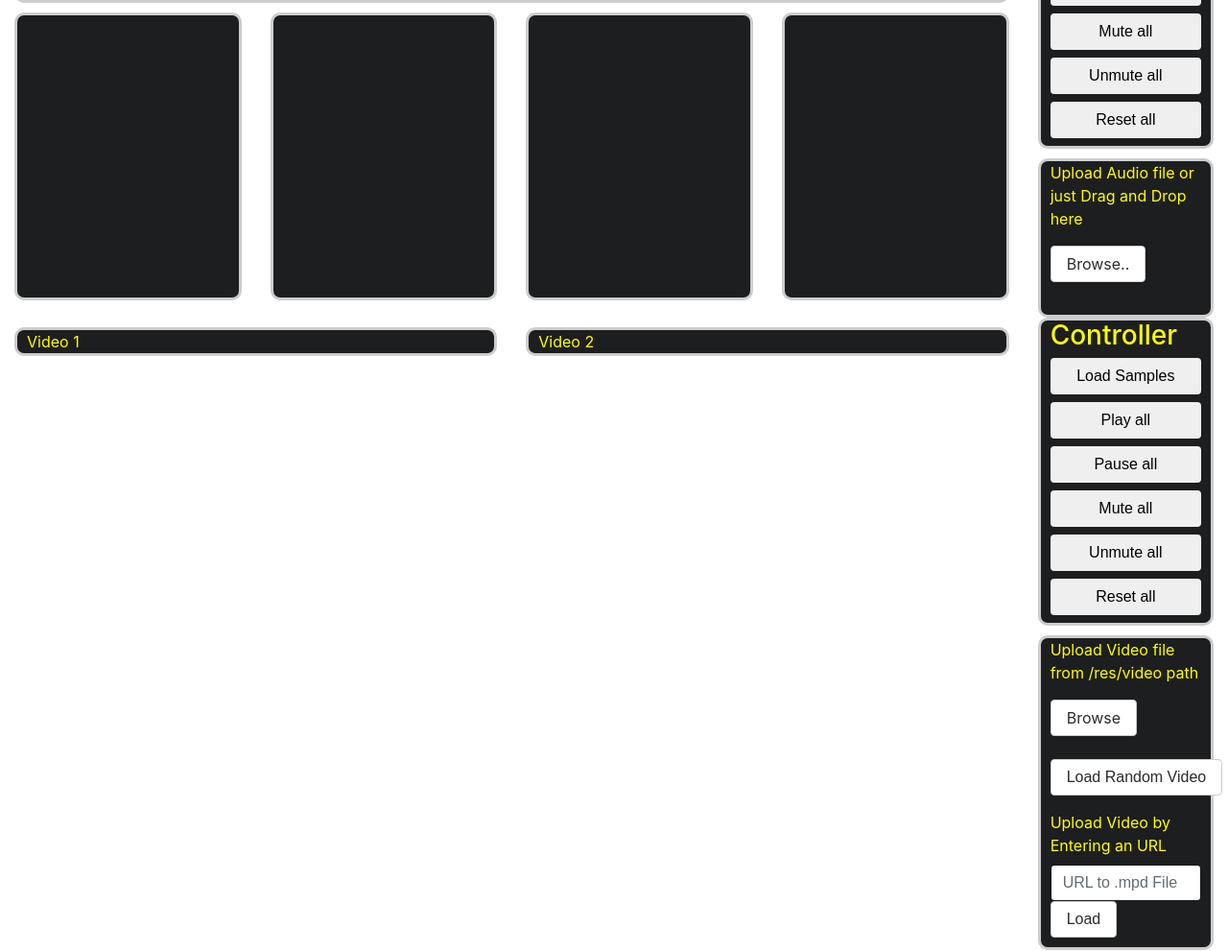
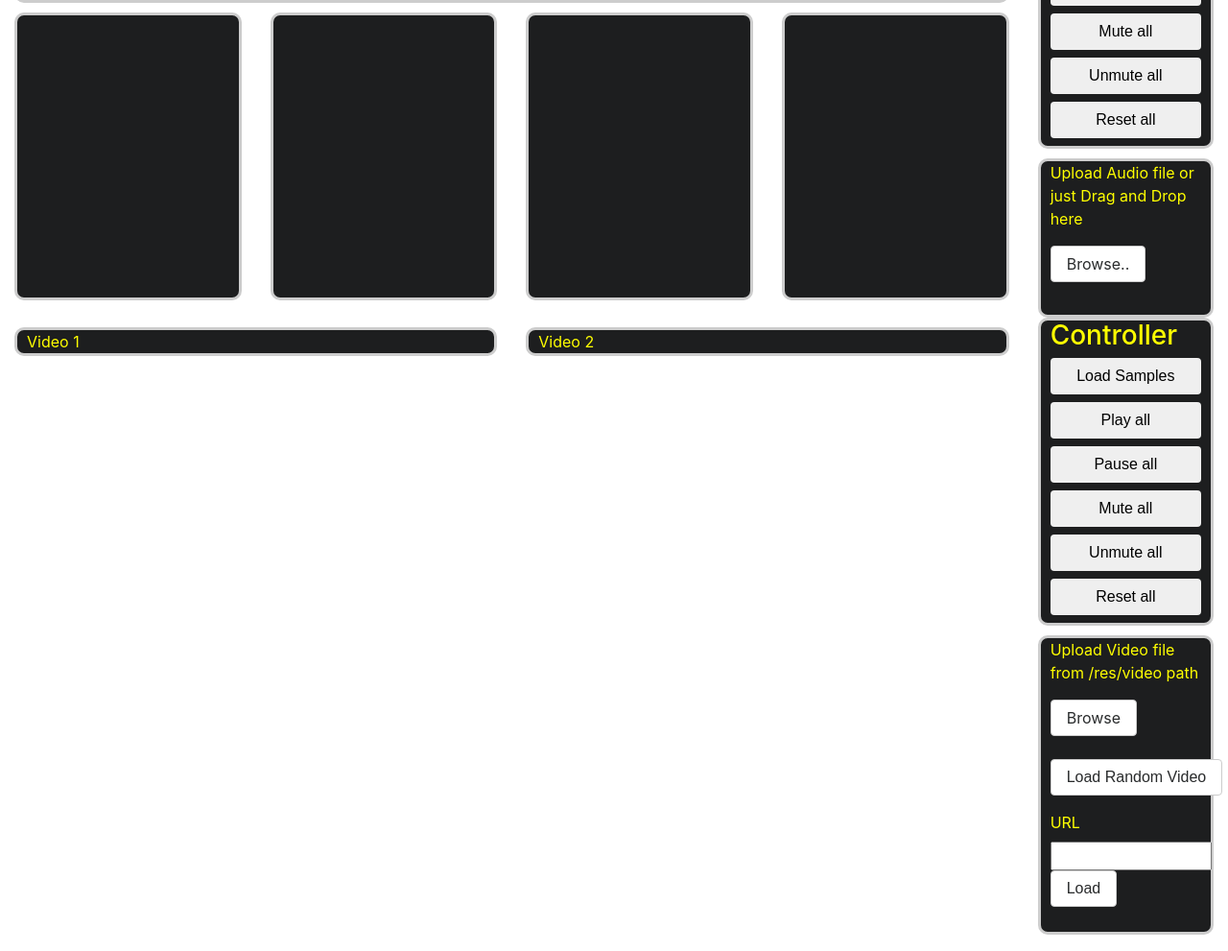
Before and after one commit to Butanding/AudioVideoTechnik, a website with bundled scripts: page av_midi/index.html in a window 1280 px wide. Shown: the part 328-1319 px from the top of the page at 96% size. Built offline with nearby package versions, Linux system fonts and the light colour scheme; files whose address does not match are found by name.

Commit message:
Final Fix

```diff
--- a/av_midi/index.html
+++ b/av_midi/index.html
@@ -179,15 +179,13 @@
             </button>
           </p>
 
-          <form>
-            <label for="loadVideoURL">Upload Video by Entering an URL</label>
-              <input type="text" id="loadVideoURL" class="form-control" name="name" placeholder="URL to .mpd File" required
-                     minlength="4" maxlength="10000" size="10000">
-
-              <button id="submitLoadVideoURL"  class="btn btn-secondary" aria-checked="false">
+          <p>
+              <label for="loadVideoURL">URL</label>
+              <input type="text" id="loadVideoURL" name="name" required minlength="4" maxlength="10000" size="15">
+              <button id="submitLoadVideoURL" class="btn btn-secondary" aria-checked="false">
                 <span id="url">Load</span>
               </button>
-          </form>
+          </p>
 
         </div>
       </div>
--- a/av_midi/index.js
+++ b/av_midi/index.js
@@ -60,7 +60,7 @@ function handleVideoURL(evt) {
     if (emptyVideoSlotCheck()) {
         let trackNumber = TrackManager.findFirstEmptyVideoTrack();
         //If manual URL, load Value from Input field
-        let url = document.getElementById("loadVideoURL");
+        let url = document.getElementById("loadVideoURL").value;
 
         //If random Button was pressed, select random Video
         if(evt.srcElement.getAttribute("id") == "random"){
```
